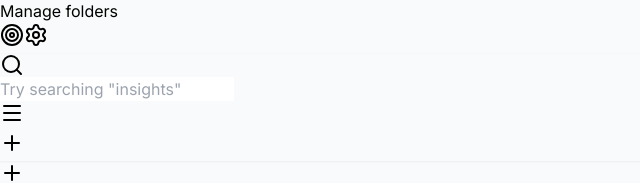
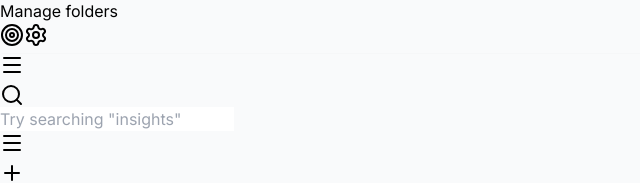
Before and after one commit to abhiforgithonly/sales-dashboard, a React (Vite) app: page / in a window 1280 px wide. Shown: the part 457-640 px from the top of the page, without its empty margins (0-640 px from the left). Built offline with nearby package versions, Linux system fonts and the light colour scheme.

Commit message:
Update Dashboard.jsx

```diff
--- a/src/Dashboard.jsx
+++ b/src/Dashboard.jsx
@@ -3,7 +3,7 @@ import { Search, Plus, Menu, Share2, Download, Share, ChevronDown, Star, Trendin
 import Sidebar from './Sidebar';
 
 const Dashboard = () => {
-  const [sidebarCollapsed, setSidebarCollapsed] = useState(false);
+  const [sidebarCollapsed, setSidebarCollapsed] = useState(false); // Start expanded on mobile
   const [activeTab, setActiveTab] = useState('revenue');
   const [timeframeActive, setTimeframeActive] = useState(true);
   const [isMobile, setIsMobile] = useState(false);
@@ -22,12 +22,14 @@ const Dashboard = () => {
 
   return (
     <div className="flex h-screen bg-gray-50 overflow-hidden">
-      {/* Sidebar Component - Always visible on desktop */}
+      {/* Sidebar Component - Show on mobile when not collapsed */}
+      {(!isMobile || !sidebarCollapsed) && (
         <Sidebar
-        collapsed={isMobile ? true : sidebarCollapsed}
+          collapsed={isMobile ? false : sidebarCollapsed}
           toggleCollapse={() => setSidebarCollapsed(!sidebarCollapsed)}
           isMobile={isMobile}
         />
+      )}
 
       {/* Overlay for mobile when sidebar is open */}
       {isMobile && !sidebarCollapsed && (
@@ -39,20 +41,22 @@ const Dashboard = () => {
 
       {/* ========== MAIN CONTENT ========== */}
       <main className="flex-1 flex flex-col overflow-hidden min-w-0">
-        {/* Top Header */}
+        {/* Top Header - ALWAYS show hamburger on mobile */}
         <header className="h-16 bg-white border-b border-gray-100 px-4 lg:px-6 flex items-center justify-between flex-shrink-0 shadow-dashboard-header">
           <div className="flex items-center gap-3 lg:gap-4 flex-1">
-            {/* Mobile Menu Button - Only on mobile */}
-            {isMobile && (
+            {/* Mobile Menu Button - ALWAYS show on mobile */}
             <button
-                className="p-2 hover:bg-gray-100 rounded-lg transition-colors"
+              className="p-2 hover:bg-gray-100 rounded-lg transition-colors lg:hidden"
               onClick={() => setSidebarCollapsed(!sidebarCollapsed)}
             >
-                <Menu className="w-5 h-5 text-gray-600" />
+              {sidebarCollapsed ? (
+                <Menu className="w-5 h-5 text-gray-600" /> // Hamburger icon when collapsed
+              ) : (
+                <Menu className="w-5 h-5 text-gray-600 rotate-90" /> // Different icon when open
+              )}
             </button>
-            )}
 
-            {/* Search Bar - Adjust width for mobile/desktop */}
+            {/* Search Bar */}
             <div className="relative flex-1 lg:w-96 max-w-lg">
               <Search className="absolute left-3 top-1/2 -translate-y-1/2 w-4 h-4 text-gray-400" />
               <input
```
Lines whose indentation alone changed are shown as unchanged.
